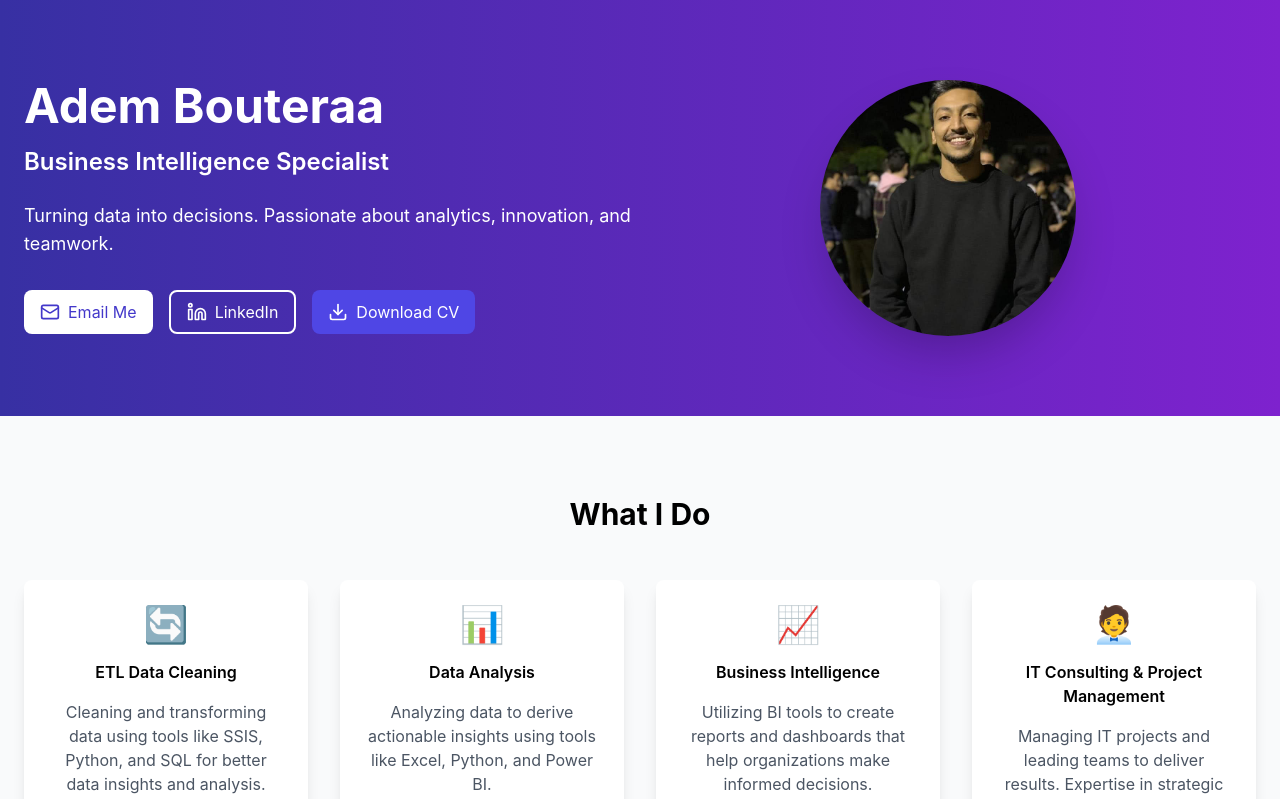
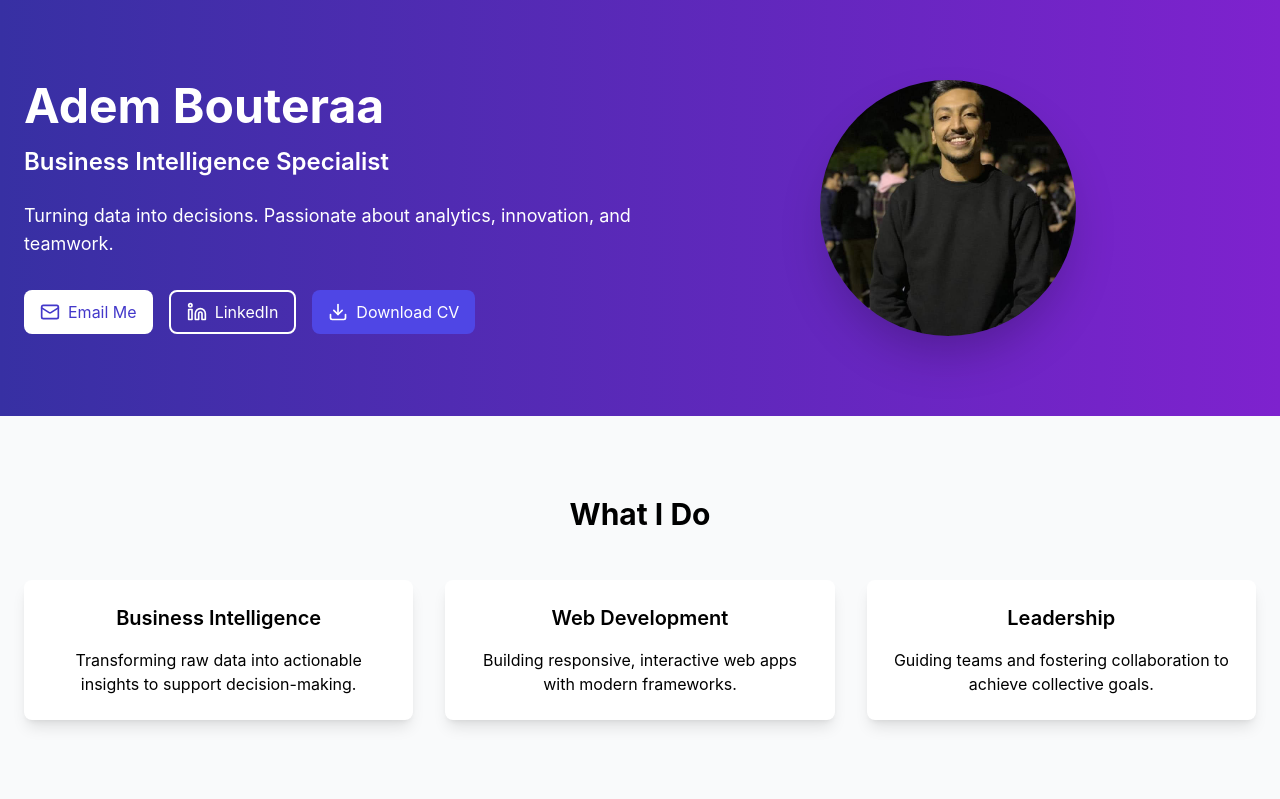
Before and after one commit to anwar-duc/sb1-hwdc47, a React (Vite) app: page / in a window 1280 px wide. Shown: the top 799 px of the page. Built offline with nearby package versions, Linux system fonts and the light colour scheme.

Commit message:
Update WhatIDo.tsx

```diff
--- a/src/components/WhatIDo.tsx
+++ b/src/components/WhatIDo.tsx
@@ -2,40 +2,20 @@ import React from 'react';
 
 export const WhatIDo = () => {
   return (
-    <div className="container mx-auto px-6 py-20 text-center">
-      <h2 className="text-3xl font-bold mb-12">What I Do</h2>
-      <div className="grid md:grid-cols-2 lg:grid-cols-4 gap-8">
-        <div className="bg-white p-6 rounded-lg shadow-lg transform transition duration-500 hover:scale-105">
-          {/* ETL Data Cleaning Icon */}
-          <div className="text-4xl text-blue-600 mb-4 mx-auto">🔄</div>
-          <h3 className="font-semibold mb-4">ETL Data Cleaning</h3>
-          <p className="text-gray-600">
-            Cleaning and transforming data using tools like SSIS, Python, and SQL for better data insights and analysis.
-          </p>
+    <div className="container mx-auto px-6 py-20">
+      <h2 className="text-3xl font-bold text-center mb-12">What I Do</h2>
+      <div className="grid md:grid-cols-3 gap-8">
+        <div className="bg-white p-6 rounded-lg shadow-lg text-center hover:shadow-2xl transition">
+          <h3 className="text-xl font-semibold mb-4">Business Intelligence</h3>
+          <p>Transforming raw data into actionable insights to support decision-making.</p>
         </div>
-        <div className="bg-white p-6 rounded-lg shadow-lg transform transition duration-500 hover:scale-105">
-          {/* Data Analysis Icon */}
-          <div className="text-4xl text-orange-600 mb-4 mx-auto">📊</div>
-          <h3 className="font-semibold mb-4">Data Analysis</h3>
-          <p className="text-gray-600">
-            Analyzing data to derive actionable insights using tools like Excel, Python, and Power BI.
-          </p>
+        <div className="bg-white p-6 rounded-lg shadow-lg text-center hover:shadow-2xl transition">
+          <h3 className="text-xl font-semibold mb-4">Web Development</h3>
+          <p>Building responsive, interactive web apps with modern frameworks.</p>
         </div>
-        <div className="bg-white p-6 rounded-lg shadow-lg transform transition duration-500 hover:scale-105">
-          {/* Business Intelligence Icon */}
-          <div className="text-4xl text-green-600 mb-4 mx-auto">📈</div>
-          <h3 className="font-semibold mb-4">Business Intelligence</h3>
-          <p className="text-gray-600">
-            Utilizing BI tools to create reports and dashboards that help organizations make informed decisions.
-          </p>
-        </div>
-        <div className="bg-white p-6 rounded-lg shadow-lg transform transition duration-500 hover:scale-105">
-          {/* Consulting / Project Management Icon */}
-          <div className="text-4xl text-purple-600 mb-4 mx-auto">🧑‍💼</div>
-          <h3 className="font-semibold mb-4">IT Consulting & Project Management</h3>
-          <p className="text-gray-600">
-            Managing IT projects and leading teams to deliver results. Expertise in strategic planning, project management, and providing consultation for tech-driven solutions.
-          </p>
+        <div className="bg-white p-6 rounded-lg shadow-lg text-center hover:shadow-2xl transition">
+          <h3 className="text-xl font-semibold mb-4">Leadership</h3>
+          <p>Guiding teams and fostering collaboration to achieve collective goals.</p>
         </div>
       </div>
     </div>
```
